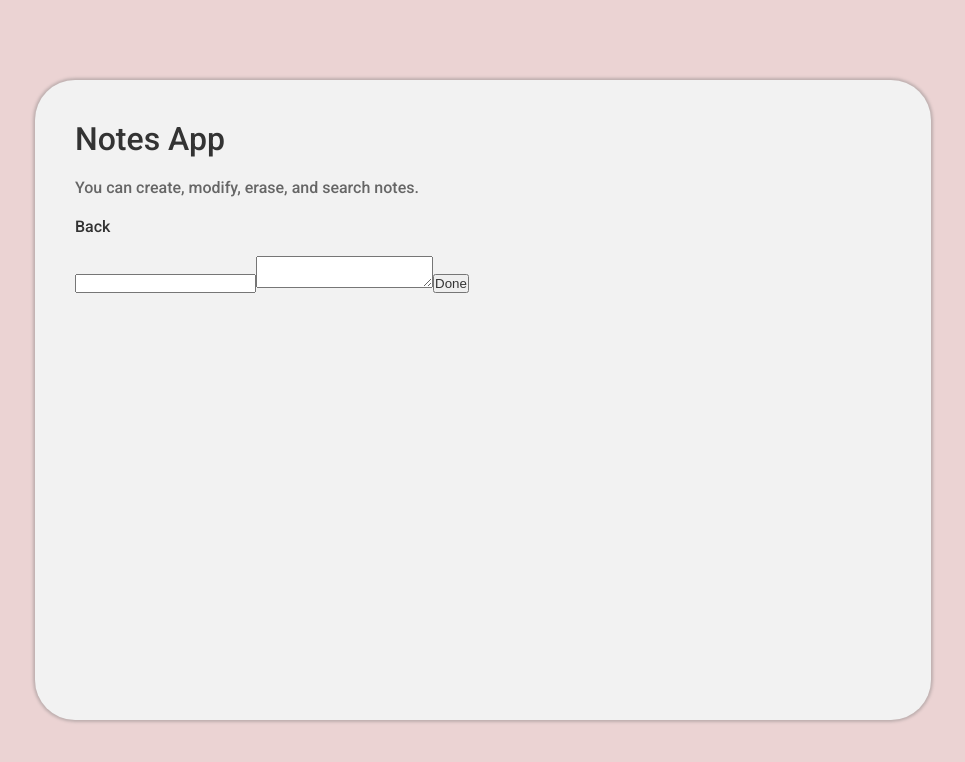
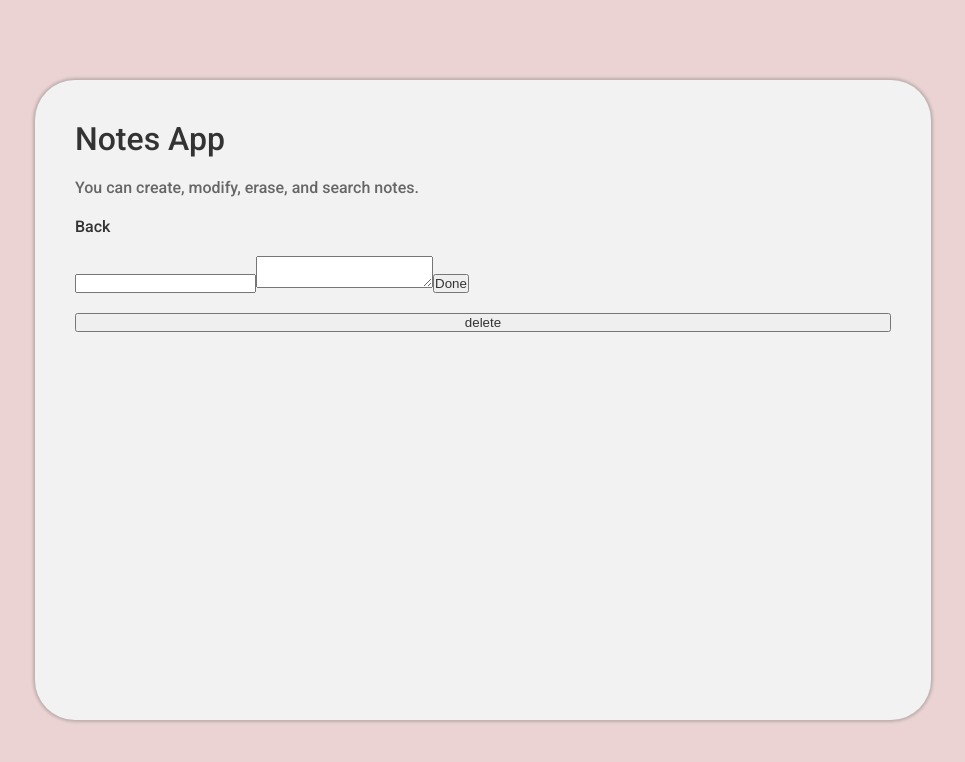
Before and after one commit to Greatisland/note-app, a React (Vite) app: page / in a window 1280 px wide. Both pictures are taken after a click on the element "Create". Shown: the top 762 px of the page, without its empty margins (157-1122 px from the left). Built offline with nearby package versions, Linux system fonts and the light colour scheme.

Commit message:
기능구현 완료

```diff
--- a/src/components/Modify.tsx
+++ b/src/components/Modify.tsx
@@ -2,7 +2,6 @@ import React, { useEffect } from "react"
 import { useState } from 'react'
 import styled from "styled-components"
 import { useDispatch, useSelector } from "react-redux"
-import { RootState } from './store'
 
 const TitleArea = styled.input`
 
@@ -25,14 +24,13 @@ interface IsRender {
 }
 
  const Modify = (props: Props) => {
-  const state = useSelector<RootState, object>(state => state.cart)
+  const state = useSelector(state => state.cart)
   const [title, setTitle] = useState(state.title)
   const [contents, setContents] = useState(state.contents)
 
   const handlerFormSubmit = (e: React.FormEvent) => {
     e.preventDefault()
     let dataBase = []
-
 
     const date: string =
     new Date().getFullYear().toString() +'.'+ (new Date().getMonth()+1).toString().padStart(2,'0')
@@ -45,12 +43,20 @@ interface IsRender {
       dataBase.push(...JSON.parse(data))
     }
 
+    //index값이 존재할 경우(수정)해당 index요소 제거후 새 값 추가 및 로컬스토리지에도 추가
     if(state.index){
-      //index값이 존재할 경우(수정)해당 index요소 제거후 새 값 추가 및 로컬스토리지에도 추가
-      dataBase.splice(state.index, 1, currentDB)
+
+      if(e.target.value === 'del'){
+        dataBase.splice(state.index, 1)
+      }else{
+        dataBase.splice(state.index, 1, currentDB)
+      }
+
       const jsonDB = JSON.stringify(dataBase)
       localStorage.setItem(`memoKey`, jsonDB)
+
     }else{
+
       //현재 입력값을 dataBase에 추가한 후 다시 로컬스토리지에 추가
       dataBase.push(currentDB)
       const jsonDB = JSON.stringify(dataBase)
@@ -67,10 +73,7 @@ interface IsRender {
         <ContentArea value={contents} onChange={(e) => setContents(e.target.value)}></ContentArea>
         <button>Done</button>
       </form>
-
-      {/* <div onClick={
-        console.log(state)
-      }>state값 확인하장</div> */}
+      <button value={`del`} onClick={handlerFormSubmit}>delete</button>
     </>
   )
 }
--- a/src/components/store.tsx
+++ b/src/components/store.tsx
@@ -32,4 +32,3 @@ const store = configureStore({
   }
 })
 export default store
-export type RootState = ReturnType<typeof store.getState>
```
